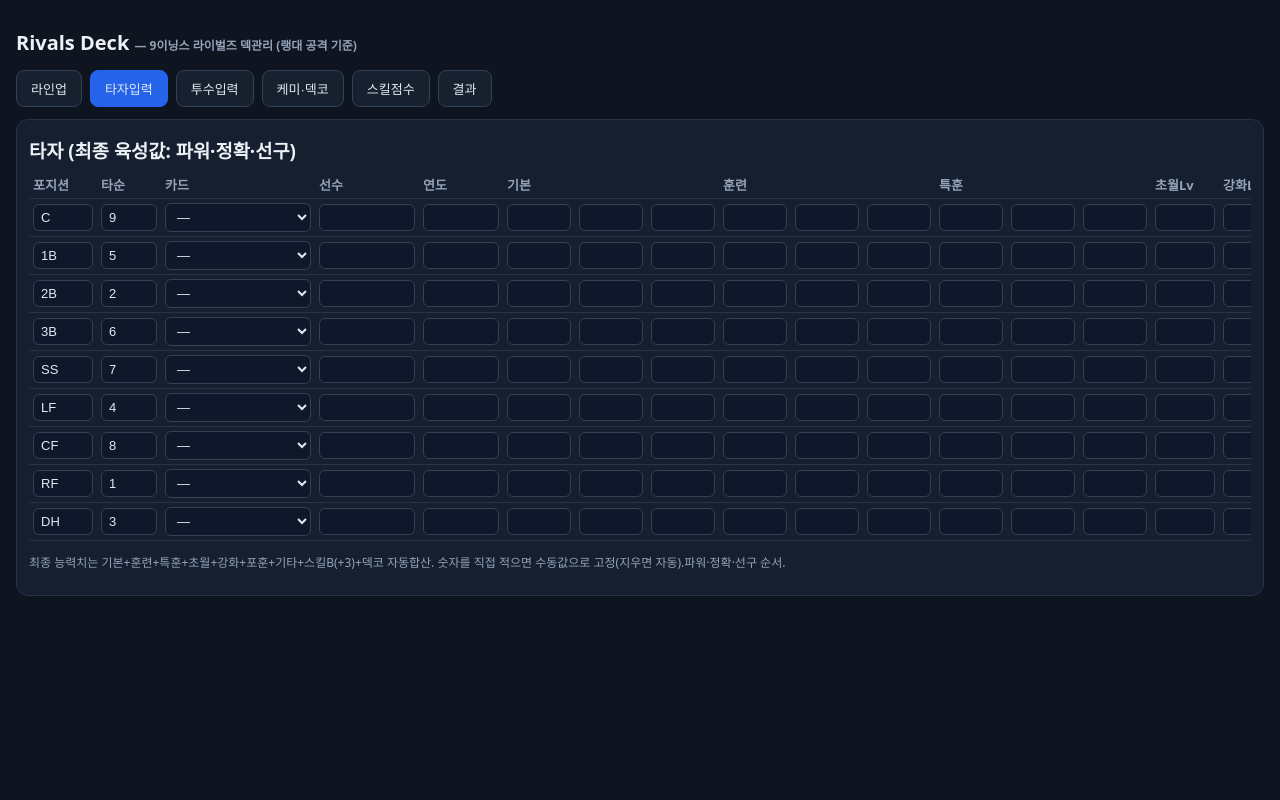
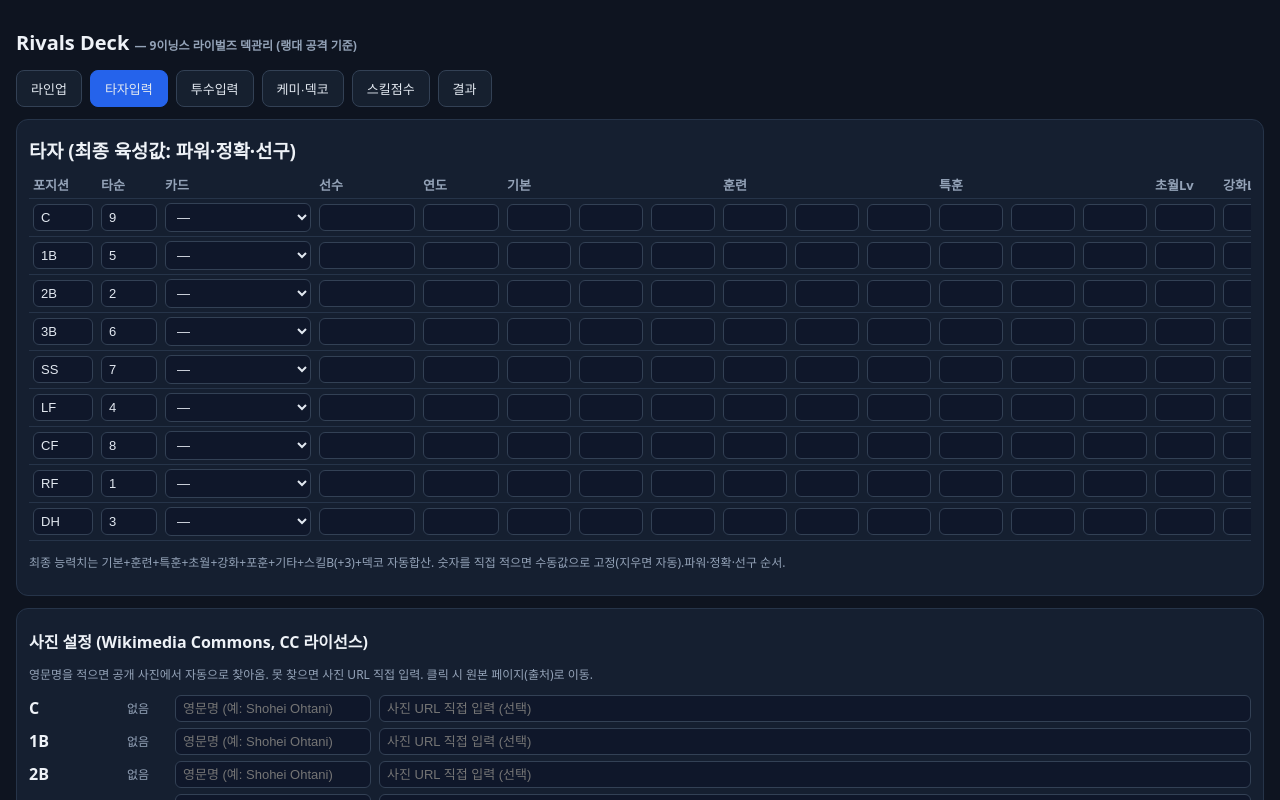
Before and after one commit to huniii32/mlb-rivals-deck, a React (Vite) app: page / in a window 1280 px wide. Both pictures are taken after a click on the button "타자입력". Shown: the top 800 px of the page. Built offline with nearby package versions, Linux system fonts and the light colour scheme.

Commit message:
feat: Commons 선수 사진 연결 (영문명 자동조회·수동URL·출처표기)

```diff
--- a/src/App.tsx
+++ b/src/App.tsx
@@ -1,10 +1,13 @@
 import { useEffect, useMemo, useState } from "react";
 import type { Chem, Kind, PlayerInput, SkillTables } from "./lib/engine";
 import { calcPlayer, flagDefaults } from "./lib/engine";
+import type { PhotoInfo } from "./lib/photos";
+import { searchPhoto } from "./lib/photos";
 import { PlayerTable } from "./components/PlayerTable";
 import { LineupView } from "./components/LineupView";
 import { DeckPanel } from "./components/DeckPanel";
 import { SkillPanel } from "./components/SkillPanel";
+import { PhotoSettings } from "./components/PhotoSettings";
 import { ResultPanel } from "./components/ResultPanel";
 import "./styles.css";
 
@@ -22,7 +25,7 @@ const PITCHER_DEF: [number, string][] = [
 function blankPlayer(excelRow: number, kind: Kind, pos: string, order: number | ""): PlayerInput {
   return {
     excelRow, kind, pos, order,
-    card: "", name: "", year: "",
+    card: "", name: "", year: "", enName: "", photoUrl: "",
     base: ["", "", ""], train: ["", "", ""], spec: ["", "", ""],
     transLv: "", enhLv: "", pohLv: "",
     extra: ["", "", ""],
@@ -60,7 +63,9 @@ function load(): State {
     const s = JSON.parse(raw) as State;
     const d = defaultState();
     return {
-      players: Array.isArray(s.players) && s.players.length === 18 ? s.players : d.players,
+      players: Array.isArray(s.players) && s.players.length === 18
+        ? s.players.map((p) => ({ ...p, enName: p.enName ?? "", photoUrl: p.photoUrl ?? "" }))
+        : d.players,
       chem: { ...d.chem, ...(s.chem || {}) },
       flags: { ...d.flags, ...(s.flags || {}) },
       yearInputs: { ...d.yearInputs, ...(s.yearInputs || {}) },
@@ -81,10 +86,42 @@ export default function App() {
   const [yearInputs, setYearInputs] = useState(boot.yearInputs);
   const [tables, setTables] = useState(boot.tables);
   const [tab, setTab] = useState<Tab>("lineup");
+  const [photoCache, setPhotoCache] = useState<Record<string, PhotoInfo | null>>(() => {
+    try {
+      return JSON.parse(localStorage.getItem("rivals-photos-v1") || "{}");
+    } catch {
+      return {};
+    }
+  });
 
   useEffect(() => {
     localStorage.setItem(KEY, JSON.stringify({ players, chem, flags, yearInputs, tables }));
   }, [players, chem, flags, yearInputs, tables]);
+
+  useEffect(() => {
+    localStorage.setItem("rivals-photos-v1", JSON.stringify(photoCache));
+  }, [photoCache]);
+
+  // 영문명이 있는데 캐시에 없으면 Commons 조회
+  useEffect(() => {
+    const targets = players.filter(
+      (p) => !p.photoUrl.trim() && p.enName.trim() && photoCache[p.enName.trim().toLowerCase()] === undefined,
+    );
+    if (!targets.length) return;
+    let alive = true;
+    (async () => {
+      for (const t of targets) {
+        const key = t.enName.trim().toLowerCase();
+        try {
+          const hit = await searchPhoto(t.enName);
+          if (alive) setPhotoCache((c) => (c[key] === undefined ? { ...c, [key]: hit } : c));
+        } catch {
+          if (alive) setPhotoCache((c) => (c[key] === undefined ? { ...c, [key]: null } : c));
+        }
+      }
+    })();
+    return () => { alive = false; };
+  }, [players, photoCache]);
 
   const ctx = useMemo(() => {
     const cardByRow: Record<number, string> = {};
@@ -120,6 +157,18 @@ export default function App() {
     [tables],
   );
 
+  const photosByRow: Record<number, PhotoInfo> = useMemo(() => {
+    const out: Record<number, PhotoInfo> = {};
+    for (const p of players) {
+      if (p.photoUrl.trim()) out[p.excelRow] = { src: p.photoUrl.trim(), page: p.photoUrl.trim() };
+      else if (p.enName.trim()) {
+        const hit = photoCache[p.enName.trim().toLowerCase()];
+        if (hit) out[p.excelRow] = hit;
+      }
+    }
+    return out;
+  }, [players, photoCache]);
+
   return (
     <div className="wrap">
       <h1>Rivals Deck <span className="muted">— 9이닝스 라이벌즈 덱관리 (랭대 공격 기준)</span></h1>
@@ -131,13 +180,19 @@ export default function App() {
         ))}
       </div>
       {tab === "lineup" && (
-        <LineupView batters={batters} pitchers={pitchers} bRes={bRes} pRes={pRes} gotoInput={setTab} />
+        <LineupView batters={batters} pitchers={pitchers} bRes={bRes} pRes={pRes} gotoInput={setTab} photos={photosByRow} />
       )}
       {tab === "batter" && (
-        <PlayerTable title="타자 (최종 육성값: 파워·정확·선구)" kind="batter" rows={batters} results={bRes} update={update} customNames={customNames.batter} />
+        <>
+          <PlayerTable title="타자 (최종 육성값: 파워·정확·선구)" kind="batter" rows={batters} results={bRes} update={update} customNames={customNames.batter} />
+          <PhotoSettings rows={batters} update={update} photos={photosByRow} />
+        </>
       )}
       {tab === "pitcher" && (
-        <PlayerTable title="투수 (최종 육성값: 변화·구위)" kind="pitcher" rows={pitchers} results={pRes} update={update} customNames={customNames.pitcher} />
+        <>
+          <PlayerTable title="투수 (최종 육성값: 변화·구위)" kind="pitcher" rows={pitchers} results={pRes} update={update} customNames={customNames.pitcher} />
+          <PhotoSettings rows={pitchers} update={update} photos={photosByRow} />
+        </>
       )}
       {tab === "deck" && (
         <DeckPanel
--- a/src/components/LineupView.tsx
+++ b/src/components/LineupView.tsx
@@ -1,4 +1,5 @@
 import type { PlayerInput, PlayerResult } from "../lib/engine";
+import type { PhotoInfo } from "../lib/photos";
 
 // 게임 라인업 화면처럼 다이아몬드 위에 카드 배치.
 // 타자 9명(외야 LF/CF/RF, 내야 3B/SS/2B/1B, 포수 C, 지명 DH) + 투수 9명(SP5/RP3/CP1).
@@ -43,10 +44,34 @@ function shortCard(card: string): string {
 }
 
 function Card({
-  pos, name, card, score, filled, onClick,
+  pos, name, card, score, filled, photo, onClick,
 }: {
-  pos: string; name: string; card: string; score: number; filled: boolean; onClick: () => void;
+  pos: string; name: string; card: string; score: number; filled: boolean;
+  photo?: PhotoInfo; onClick: () => void;
 }) {
+  const inner = (
+    <>
+      <span className="pcard-pos">{pos}</span>
+      {filled ? (
+        <>
+          {photo && <img className="pcard-img" src={photo.src} alt={name} />}
+          <span className="pcard-score">{score.toFixed(0)}</span>
+          <span className="pcard-name">{name}</span>
+          <span className="pcard-grade">{shortCard(card)}</span>
+        </>
+      ) : (
+        <span className="pcard-name muted">+ 등록</span>
+      )}
+    </>
+  );
+  if (filled && photo) {
+    return (
+      <span className="pcard" style={{ borderColor: gradeColor(card), boxShadow: `0 0 10px ${gradeColor(card)}55` }}>
+        <a href={photo.page} target="_blank" rel="noreferrer" onClick={(e) => e.stopPropagation()}>{inner}</a>
+        <button className="pcard-edit" onClick={onClick} title="입력 탭으로">✎</button>
+      </span>
+    );
+  }
   return (
     <button
       className={`pcard ${filled ? "" : "empty"}`}
@@ -54,28 +79,20 @@ function Card({
       onClick={onClick}
       title={filled ? `${name} — 클릭하면 입력 탭으로` : `${pos} 비어있음 — 클릭하면 입력 탭으로`}
     >
-      <span className="pcard-pos">{pos}</span>
-      {filled ? (
-        <>
-          <span className="pcard-score">{score.toFixed(0)}</span>
-          <span className="pcard-name">{name}</span>
-          <span className="pcard-grade">{shortCard(card)}</span>
-        </>
-      ) : (
-        <span className="pcard-name muted">+ 등록</span>
-      )}
+      {inner}
     </button>
   );
 }
 
 export function LineupView({
-  batters, pitchers, bRes, pRes, gotoInput,
+  batters, pitchers, bRes, pRes, gotoInput, photos,
 }: {
   batters: PlayerInput[];
   pitchers: PlayerInput[];
   bRes: PlayerResult[];
   pRes: PlayerResult[];
   gotoInput: (kind: "batter" | "pitcher") => void;
+  photos: Record<number, PhotoInfo>;
 }) {
   const byPos = new Map(batters.map((p, i) => [p.pos.trim().toUpperCase(), { p, r: bRes[i] }]));
   const avg = (v: number[]) => (v.length ? v.reduce((a, b) => a + b, 0) / v.length : 0);
@@ -112,6 +129,7 @@ export function LineupView({
                 card={hit?.p.card ?? ""}
                 score={hit?.r.total ?? 0}
                 filled={!!hit?.p.name.trim()}
+                photo={hit ? photos[hit.p.excelRow] : undefined}
                 onClick={() => gotoInput("batter")}
               />
             </div>
@@ -122,16 +140,17 @@ export function LineupView({
       <div className="prow">
         {pitchers.slice(0, 5).map((p, i) => (
           <Card key={p.excelRow} pos={p.pos} name={p.name} card={p.card} score={pRes[i].total}
-            filled={!!p.name.trim()} onClick={() => gotoInput("pitcher")} />
+            filled={!!p.name.trim()} photo={photos[p.excelRow]} onClick={() => gotoInput("pitcher")} />
         ))}
       </div>
       <h4>불펜</h4>
       <div className="prow">
         {pitchers.slice(5).map((p, i) => (
           <Card key={p.excelRow} pos={p.pos} name={p.name} card={p.card} score={pRes[i + 5].total}
-            filled={!!p.name.trim()} onClick={() => gotoInput("pitcher")} />
+            filled={!!p.name.trim()} photo={photos[p.excelRow]} onClick={() => gotoInput("pitcher")} />
         ))}
       </div>
+      <p className="muted">사진: Wikimedia Commons (CC 라이선스, 클릭 시 출처 페이지로 이동)</p>
     </div>
   );
 }
--- /dev/null
+++ b/src/components/PhotoSettings.tsx
@@ -0,0 +1,52 @@
+import type { PlayerInput } from "../lib/engine";
+import type { PhotoInfo } from "../lib/photos";
+import { commonsSearchUrl } from "../lib/photos";
+
+/** 선수 사진 설정: 영문명으로 Commons 자동조회, 없으면 URL 직접 지정 */
+export function PhotoSettings({
+  rows, update, photos,
+}: {
+  rows: PlayerInput[];
+  update: (excelRow: number, patch: Partial<PlayerInput>) => void;
+  photos: Record<number, PhotoInfo | null>;
+}) {
+  return (
+    <div className="card">
+      <h4>사진 설정 (Wikimedia Commons, CC 라이선스)</h4>
+      <p className="muted">
+        영문명을 적으면 공개 사진에서 자동으로 찾아옴. 못 찾으면{" "}
+        <span>사진 URL 직접 입력</span>. 클릭 시 원본 페이지(출처)로 이동.
+      </p>
+      {rows.map((r) => {
+        const ph = photos[r.excelRow];
+        return (
+          <div className="row" key={r.excelRow} style={{ marginBottom: 6 }}>
+            <b style={{ width: 90 }}>{r.name || r.pos}</b>
+            {ph ? (
+              <a href={ph.page} target="_blank" rel="noreferrer">
+                <img src={ph.src} alt={r.name} style={{ width: 40, height: 52, objectFit: "cover", borderRadius: 4 }} />
+              </a>
+            ) : (
+              <span className="muted" style={{ width: 40 }}>없음</span>
+            )}
+            <input
+              placeholder="영문명 (예: Shohei Ohtani)"
+              value={r.enName}
+              style={{ width: 180 }}
+              onChange={(e) => update(r.excelRow, { enName: e.target.value })}
+            />
+            <input
+              placeholder="사진 URL 직접 입력 (선택)"
+              value={r.photoUrl}
+              style={{ flex: 1, minWidth: 160 }}
+              onChange={(e) => update(r.excelRow, { photoUrl: e.target.value })}
+            />
+            {r.enName.trim() && (
+              <a href={commonsSearchUrl(r.enName)} target="_blank" rel="noreferrer">직접찾기</a>
+            )}
+          </div>
+        );
+      })}
+    </div>
+  );
+}
--- a/src/lib/engine.ts
+++ b/src/lib/engine.ts
@@ -63,6 +63,8 @@ export interface PlayerInput {
   card: string;
   name: string;
   year: number | "";
+  enName: string; // Wikimedia Commons 검색용 영문명
+  photoUrl: string; // 수동 사진 URL (직접 지정 시 우선)
   base: [number | "", number | "", number | ""];
   train: [number | "", number | "", number | ""];
   spec: [number | "", number | "", number | ""];
--- /dev/null
+++ b/src/lib/photos.ts
@@ -0,0 +1,42 @@
+// Wikimedia Commons(CC 라이선스) 선수 사진 조회.
+// 영문명으로 파일 검색 → 썸네일 URL + 원본 페이지(출처 표기용) 반환.
+export interface PhotoInfo {
+  src: string;
+  page: string;
+}
+
+const API = "https://commons.wikimedia.org/w/api.php";
+
+export async function searchPhoto(enName: string): Promise<PhotoInfo | null> {
+  const q = enName.trim();
+  if (!q) return null;
+  const params = new URLSearchParams({
+    action: "query",
+    format: "json",
+    origin: "*",
+    formatversion: "2",
+    generator: "search",
+    gsrsearch: `filetype:bitmap ${q}`,
+    gsrnamespace: "6",
+    gsrlimit: "10",
+    prop: "pageimages|info",
+    piprop: "thumbnail",
+    pithumbsize: "300",
+    inprop: "url",
+  });
+  const res = await fetch(`${API}?${params}`);
+  if (!res.ok) return null;
+  const data = await res.json();
+  const pages = data?.query?.pages;
+  if (!Array.isArray(pages)) return null;
+  for (const p of pages) {
+    if (p?.thumbnail?.source && p?.fullurl) {
+      return { src: p.thumbnail.source as string, page: p.fullurl as string };
+    }
+  }
+  return null;
+}
+
+export function commonsSearchUrl(enName: string): string {
+  return `https://commons.wikimedia.org/w/index.php?search=${encodeURIComponent(enName)}&title=Special:MediaSearch&type=image`;
+}
--- a/src/styles.css
+++ b/src/styles.css
@@ -34,6 +34,9 @@ th { color: #94a3b8; font-weight: 600; }
 .pcard-score { font-size: 20px; font-weight: 800; }
 .pcard-name { font-size: 12px; font-weight: 700; }
 .pcard-grade { font-size: 10px; color: #cbd5e1; }
+.pcard-img { width: 100%; height: 56px; object-fit: cover; object-position: top; border-radius: 4px; }
+.pcard a { color: inherit; text-decoration: none; display: flex; flex-direction: column; align-items: center; gap: 2px; }
+.pcard-edit { position: absolute; bottom: 2px; right: 2px; font-size: 10px; padding: 1px 5px; }
 .prow { display: flex; gap: 8px; flex-wrap: wrap; }
 .score-sm { font-size: 18px; font-weight: 800; }
 h1 { font-size: 20px; }
```
